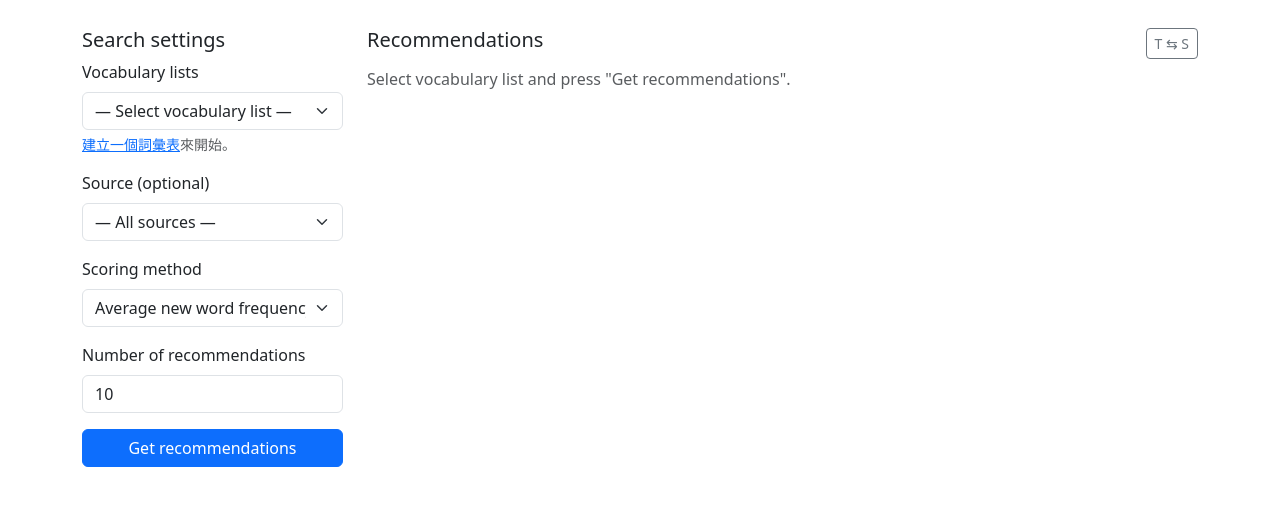
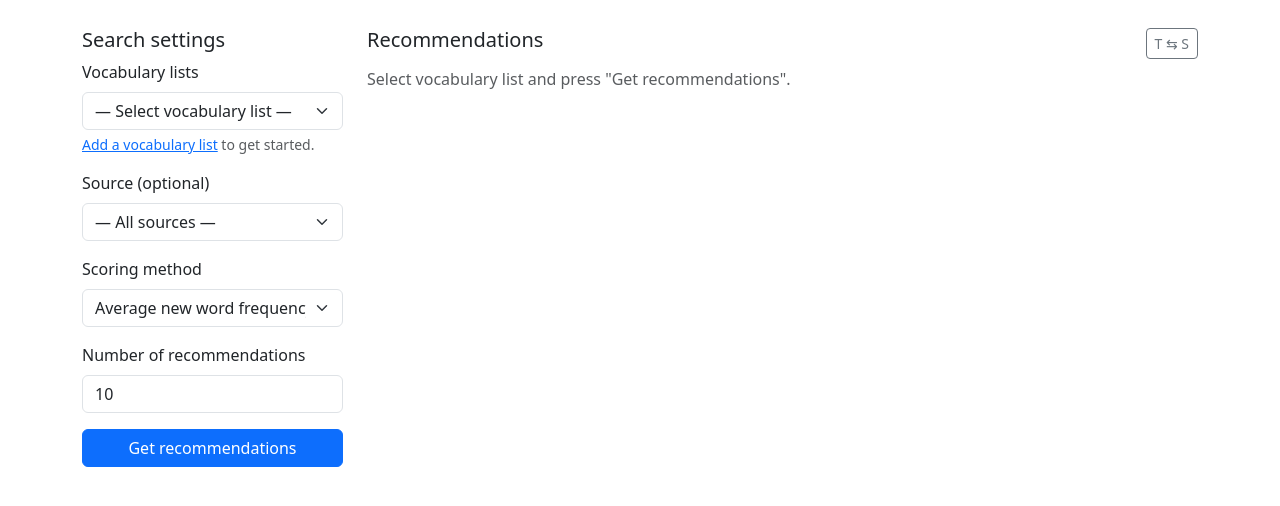
Before and after one commit to moltencrux/wenfetch, a Django app: page /recommend/ in a window 1280 px wide. Shown: the part 56-562 px from the top of the page. Run offline with Django 5.2, Linux system fonts and the light colour scheme; the visitor is signed in with stand-in values (Sample User, id 1); data that the repository does not hold is empty.

Commit message:
fix(i18n): add missing translations

```diff
--- a/apps/recommender/templates/recommender/recommend.html
+++ b/apps/recommender/templates/recommender/recommend.html
@@ -19,7 +19,7 @@
           {% endfor %}
         </select>
         {% if not vocab_lists %}
-          <div class="form-text"><a href="{% url 'vocab_list_create' %}">建立一個詞彙表</a>來開始。</div>
+          <div class="form-text"><a href="{% url 'vocab_list_create' %}">{% translate 'Add a vocabulary list' %}</a>{% translate ' to get started.' %}</div>
         {% endif %}
       </div>
       <div class="mb-3">
--- a/apps/recommender/templates/recommender/vocab_list_index.html
+++ b/apps/recommender/templates/recommender/vocab_list_index.html
@@ -19,7 +19,7 @@
         {% endfor %}
       </div>
     {% else %}
-      <p class="text-muted">{% translate 'no vocublary lists exist.' %}<a href="{% url 'vocab_list_create' %}">建立第一個</a>。</p>
+      <p class="text-muted">{% translate 'No vocabulary lists exist.' %} <a href="{% url 'vocab_list_create' %}">{% translate 'Add a vocabulary list' %}</a>。</p>
     {% endif %}
   </div>
 </div>
```
Also changed, not shown: locale/en/LC_MESSAGES/django.po, locale/zh_Hans/LC_MESSAGES/django.po, locale/zh_Hant/LC_MESSAGES/django.po.
